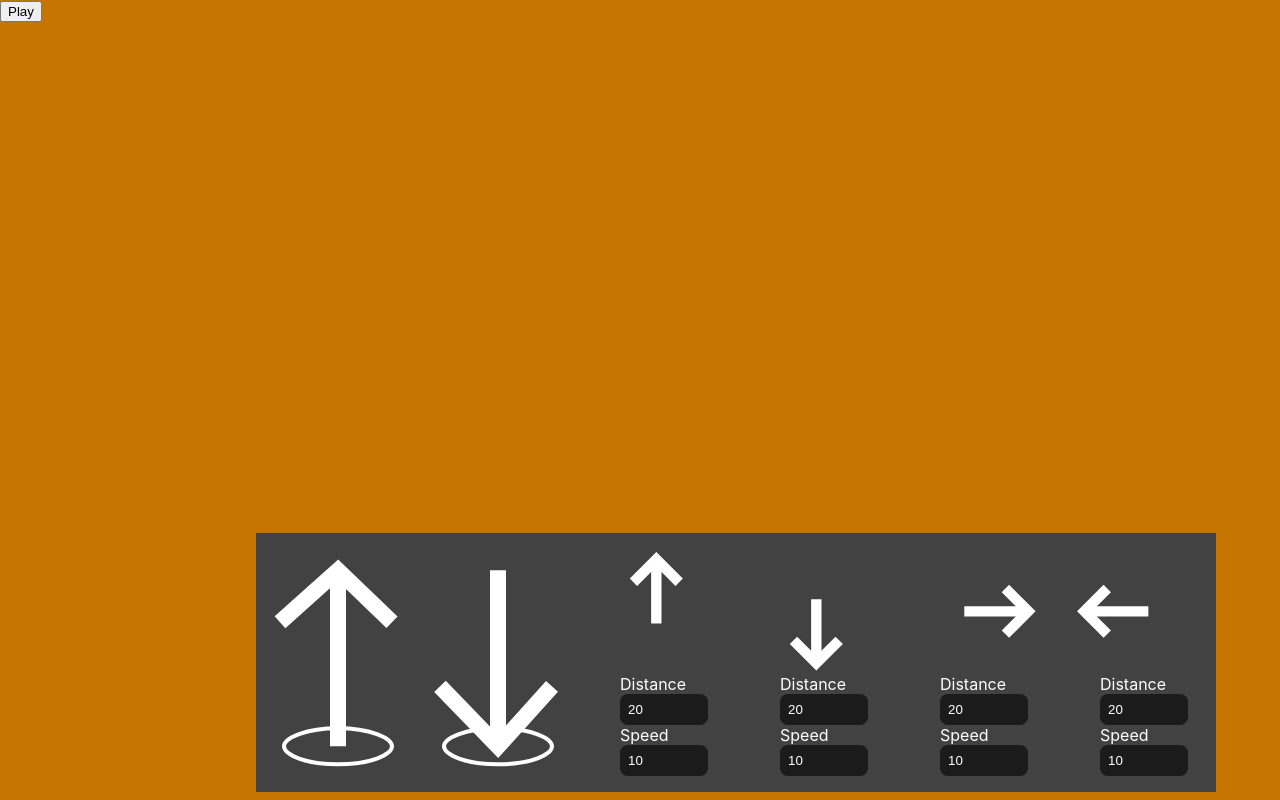
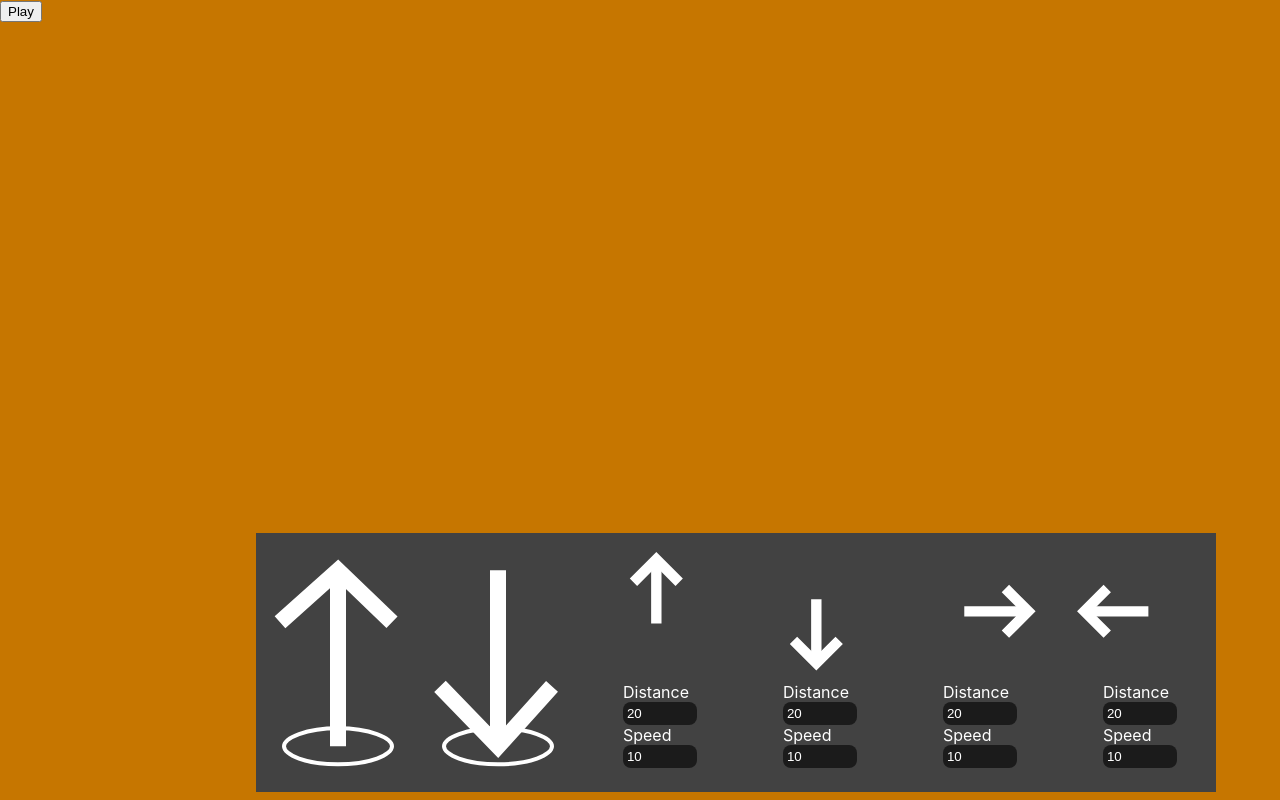
Before and after one commit to Ragnar-H/TelloGo, a React (Create React App) app in the folder client/: page / in a window 1280 px wide. Built offline with nearby package versions, Linux system fonts and the light colour scheme.

Commit message:
Slightly pad input

```diff
--- a/client/src/Command.tsx
+++ b/client/src/Command.tsx
@@ -96,7 +96,9 @@ export function Command(props: Props) {
           strokeWidth="4"
         />
       </svg>
-      <div style={{ display: 'flex', flexDirection: 'column' }}>
+      <div
+        style={{ display: 'flex', flexDirection: 'column', padding: `${sizingUnit}px` }}
+      >
         <label
           htmlFor="distance"
           style={{
@@ -130,7 +132,7 @@ export function Command(props: Props) {
             backgroundColor: secondaryDarkColor,
             border: 0,
             borderRadius: `${sizingUnit}px`,
-            padding: `${sizingUnit}px`,
+            padding: `${sizingUnit / 2}px`,
           }}
         />
         <label
@@ -166,7 +168,7 @@ export function Command(props: Props) {
             backgroundColor: secondaryDarkColor,
             border: 0,
             borderRadius: `${sizingUnit}px`,
-            padding: `${sizingUnit}px`,
+            padding: `${sizingUnit / 2}px`,
           }}
         />
       </div>
```
